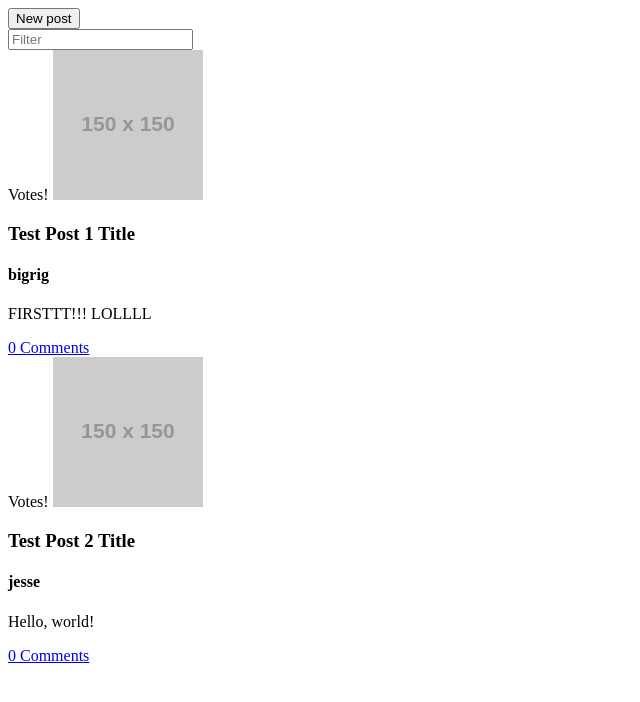
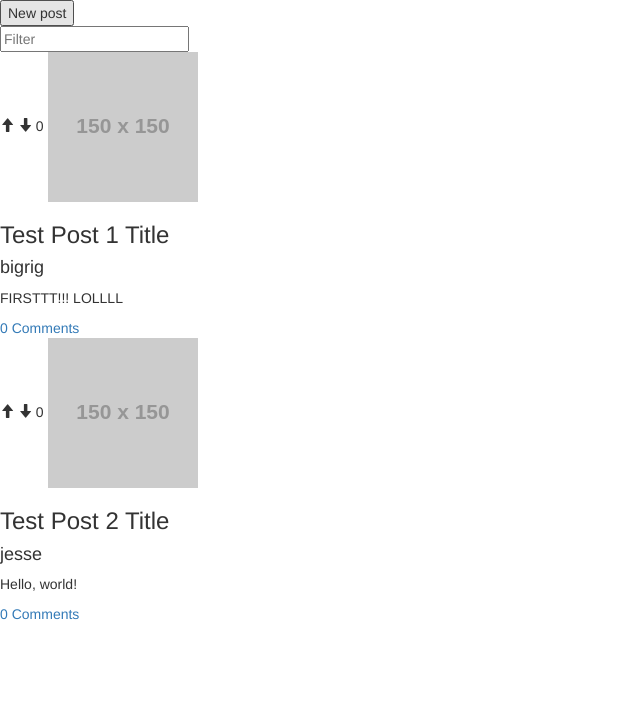
Before and after one commit to shhanson/reddit-clone-1, a plain HTML site: page index.html in a window 1280 px wide. Shown: the whole page, without its empty margins (0-640 px from the left). Drawn offline with nearby package versions, Linux system fonts and the light colour scheme; placeholder pictures from the web are drawn by us.

Commit message:
Implemented upvote and downvote functionality

```diff
--- a/index.html
+++ b/index.html
@@ -4,11 +4,25 @@
     <meta charset="utf-8">
     <title>Reddit clone!</title>
   </head>
+
+  <!-- Latest compiled and minified CSS -->
+  <link rel="stylesheet" href="https://maxcdn.bootstrapcdn.com/bootstrap/3.3.7/css/bootstrap.min.css" integrity="sha384-BVYiiSIFeK1dGmJRAkycuHAHRg32OmUcww7on3RYdg4Va+PmSTsz/K68vbdEjh4u" crossorigin="anonymous">
+
+<!-- Optional theme -->
+  <link rel="stylesheet" href="https://maxcdn.bootstrapcdn.com/bootstrap/3.3.7/css/bootstrap-theme.min.css" integrity="sha384-rHyoN1iRsVXV4nD0JutlnGaslCJuC7uwjduW9SVrLvRYooPp2bWYgmgJQIXwl/Sp" crossorigin="anonymous">
+
+
+
   <body>
 
 
     <posts></posts>
 
+    <!-- jQuery -->
+    <script src="https://code.jquery.com/jquery-3.2.1.min.js" integrity="sha256-hwg4gsxgFZhOsEEamdOYGBf13FyQuiTwlAQgxVSNgt4=" crossorigin="anonymous"></script>
+
+    <!-- Latest compiled and minified JavaScript -->
+    <script src="https://maxcdn.bootstrapcdn.com/bootstrap/3.3.7/js/bootstrap.min.js" integrity="sha384-Tc5IQib027qvyjSMfHjOMaLkfuWVxZxUPnCJA7l2mCWNIpG9mGCD8wGNIcPD7Txa" crossorigin="anonymous"></script>
 
     <script src='https://cdnjs.cloudflare.com/ajax/libs/angular.js/1.6.5/angular.js'></script>
     <script src='./app.js'></script>
--- a/votes/votes.template.html
+++ b/votes/votes.template.html
@@ -1 +1 @@
-<span>Votes!</span>
+<span class="glyphicon glyphicon-arrow-up" ng-click="$ctrl.upvote()"></span> <span ng-click='$ctrl.downvote()' class="glyphicon glyphicon-arrow-down"></span> <span>{{ $ctrl.votes }}</span>
```
